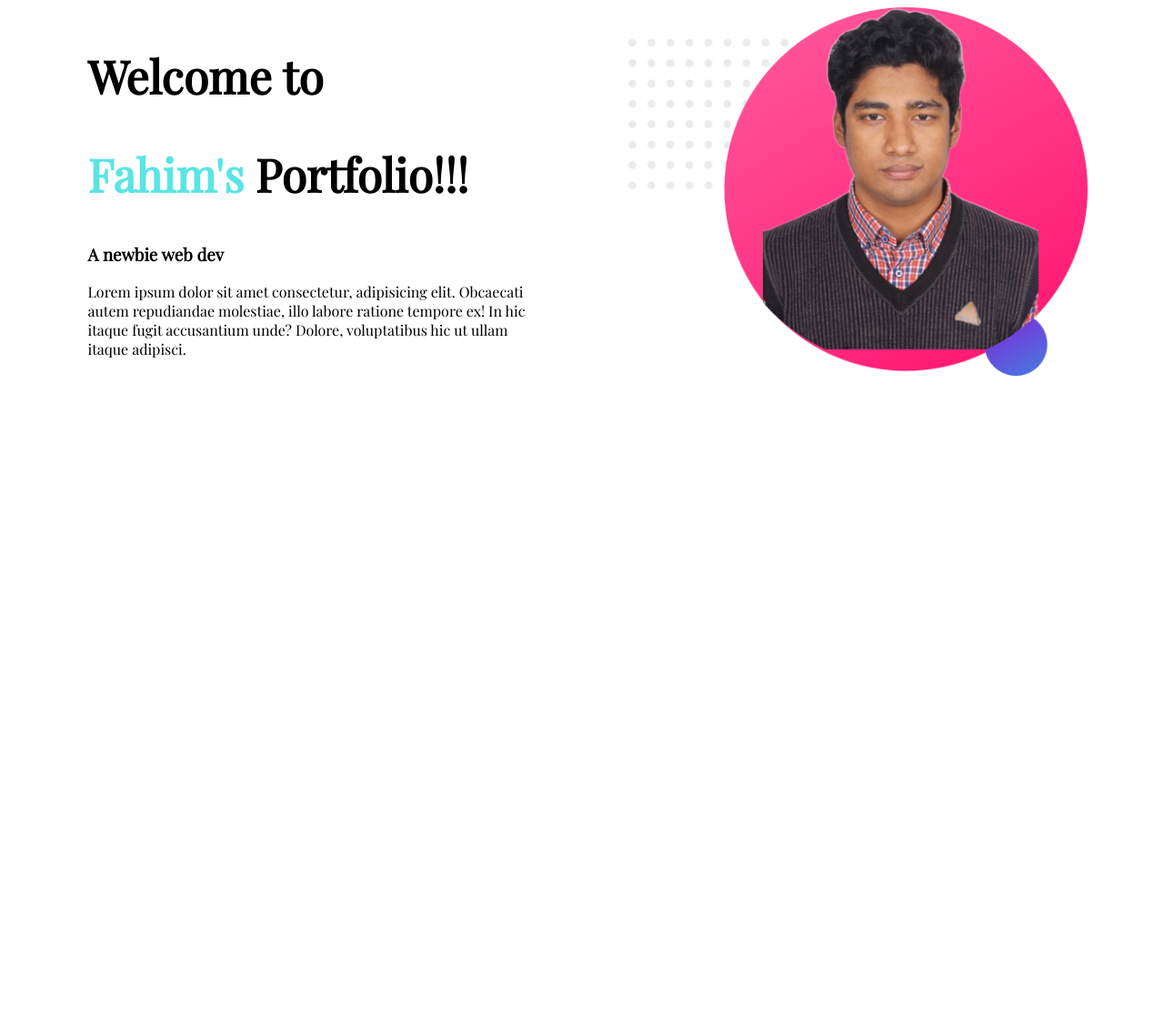
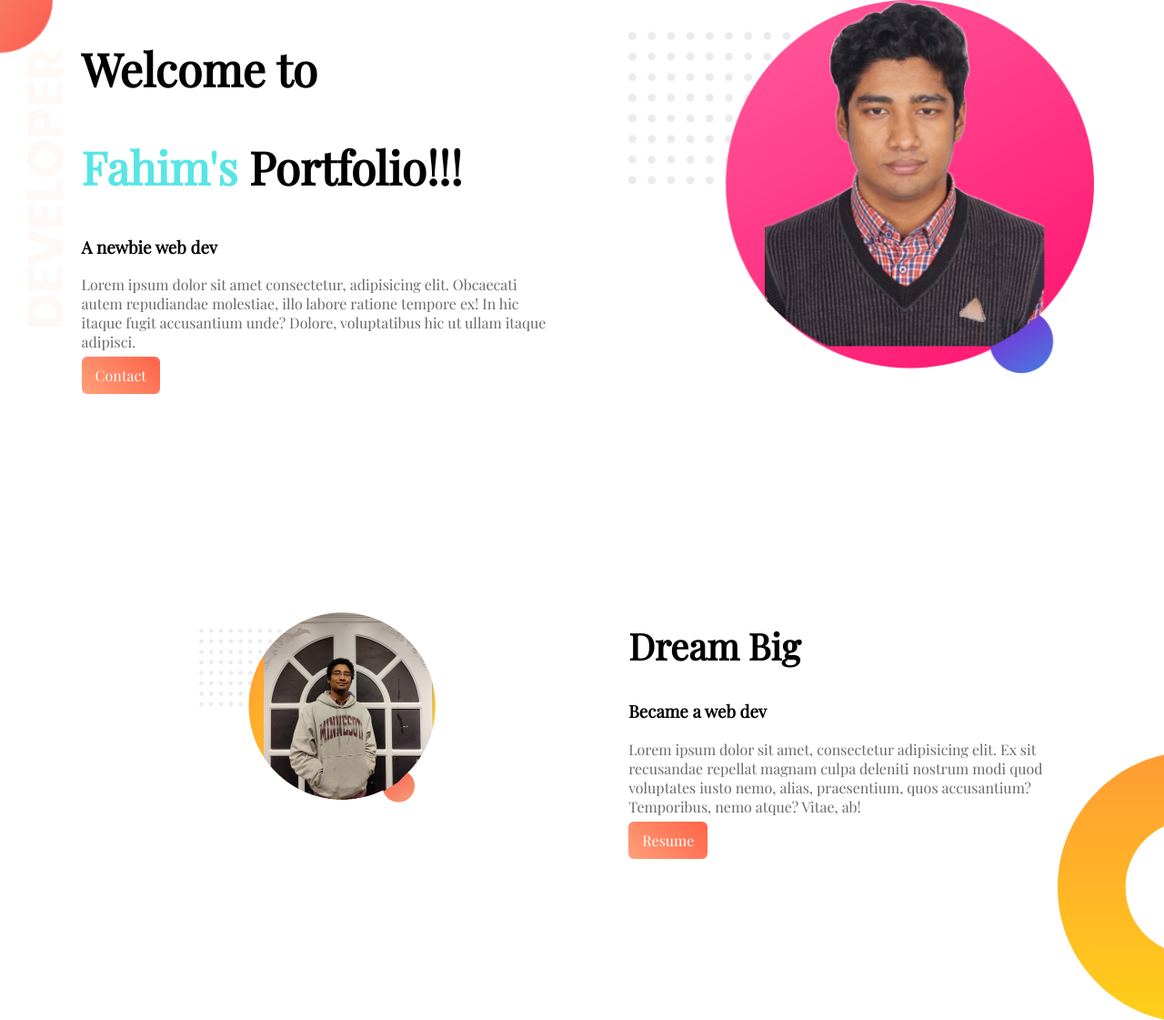
Before and after one commit to path3tic-coder/web_portfolio-beginner-, a plain HTML site: page index.html in a window 1280 px wide. Shown: the whole page at 91% size. Before the commit the page ends 800 px from the top, so only its background shows below. Drawn offline with nearby package versions, Linux system fonts and the light colour scheme.

Commit message:
added second section

```diff
--- a/index.html
+++ b/index.html
@@ -9,7 +9,7 @@
     <title>Fahim Portfolio</title>
 </head>
 <body>
-    <section>
+    <section class="top-banner">
         <div class="half-width">
             <h1>Welcome to </h1>
             <h1>
@@ -19,11 +19,27 @@
             <p>
                 Lorem ipsum dolor sit amet consectetur, adipisicing elit. Obcaecati autem repudiandae molestiae, illo labore ratione tempore ex! In hic itaque fugit accusantium unde? Dolore, voluptatibus hic ut ullam itaque adipisci.
             </p>
+            <a class = "link-button" target="_blank" href="https://www.linkedin.com/in/fahim-611421/">Contact</a>
 
 
         </div>
         <div class="half-width"><img src="images/profile1_png.png" alt="picture of fahim"></div>
+    </section>
 
+    <section class="dream-area">
+
+        <div class="half-width">
+            <img src="images/profile2.png" alt="picture of Fahim">
+        </div>
+
+        <div class="half-width">
+            <h2>Dream Big</h2>
+            <h3>Became a web dev</h3>
+            <p>Lorem ipsum dolor sit amet, consectetur adipisicing elit. Ex sit recusandae repellat magnam culpa deleniti nostrum modi quod voluptates iusto nemo, alias, praesentium, quos accusantium? Temporibus, nemo atque? Vitae, ab!</p>
+
+            <a class="resume-button link-button" target="_blank" href="https://drive.google.com/file/d/1M2Ng0mDMDw9fAvOPLF5xtEk1MBHKbYj1/view?usp=sharing">Resume</a>
+
+        </div>
 
 
     </section>
--- a/style.css
+++ b/style.css
@@ -1,11 +1,19 @@
 body{
     font-family: 'Playfair Display', serif;
+    margin: 0px;
 }
 
 h1{
     font-size: 50px;
 }
 
+h2{
+    font-size: 40px;
+}
+
+p{
+    color: dimgray;
+}
 .name_highlight{
     color: rgba(69, 226, 226, 0.89);
 }
@@ -15,8 +23,39 @@ h1{
     float: left;
     margin-left: 5%;
     padding-left: 2%;
+
 }
 
 .half-width img{
     width: 100%;
 }
+
+.top-banner{
+    background-image: url("images/top-banner.png");
+    background-repeat: no-repeat;
+}
+
+section{
+    height: 500px;
+    padding-bottom: 150px;
+}
+
+.link-button{
+    text-decoration: none;
+    background-image: linear-gradient(45deg, lightsalmon,tomato);
+    padding: 10px 15px;
+    border-radius: 6px;
+    color: white;
+    font-weight: 400;
+
+}
+
+
+.dream-area{
+
+    background-image: url("images/dream-bg.png");
+    background-repeat: no-repeat;
+    background-position: right;
+
+
+}
```
Also changed, not shown: images/profile2.png (added).
